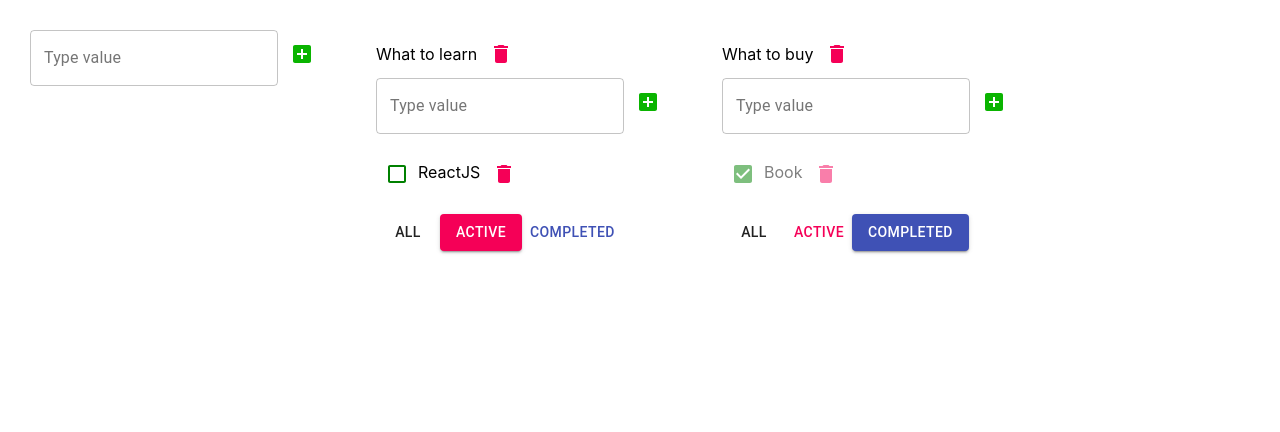
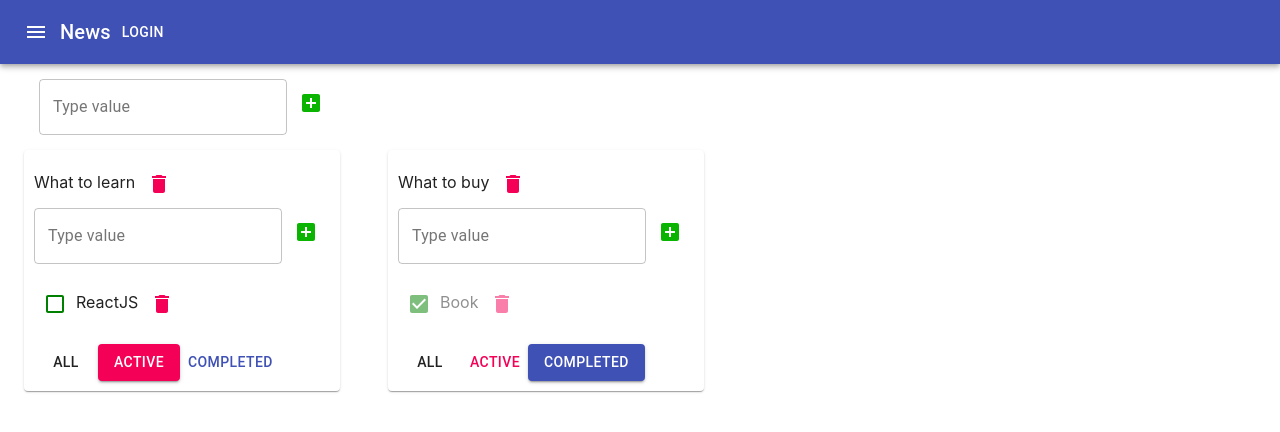
Before and after one commit to Oleg-Melnikow/TodoList_TS, a React (Create React App) app: page / in a window 1280 px wide. Shown: the top 432 px of the page. Built offline with nearby package versions, Linux system fonts and the light colour scheme.

Commit message:
add AppBar and Grid

```diff
--- a/src/App.css
+++ b/src/App.css
@@ -1,12 +1,3 @@
-.App {
-    padding: 30px;
-    display: flex;
-}
-
-.App > div {
-    margin-right: 50px;
-}
-
 .App ul {
     padding: 0;
 }
@@ -15,25 +6,6 @@
     list-style-type: none;
 }
 
-.error {
-    border: red 2px solid;
-    outline: none;
-}
-
-.error-message {
-    color: red;
-}
-
-.active-filter {
-    background-color: aquamarine;
-}
-
 .is-done {
     opacity: 0.5;
 }
-
-.title-wrap {
-    display: flex;
-    justify-content: flex-start;
-    align-items: center;
-}
--- a/src/App.tsx
+++ b/src/App.tsx
@@ -3,6 +3,9 @@ import './App.css';
 import {TodoList} from "./Todolist";
 import {v1} from "uuid";
 import {AddItemForm} from "./AddItemForm";
+import {AppBar, Button, Container, Grid, IconButton, Paper, Typography} from "@material-ui/core";
+import Toolbar from '@material-ui/core/Toolbar';
+import {Menu} from "@material-ui/icons";
 
 export type FilterValueType = "all" | "active" | "completed";
 
@@ -107,7 +110,22 @@ function App() {
 
     return (
         <div className="App">
+            <AppBar position="static">
+                <Toolbar>
+                    <IconButton edge="start" color="inherit" aria-label="menu">
+                        <Menu/>
+                    </IconButton>
+                    <Typography variant="h6">
+                        News
+                    </Typography>
+                    <Button color="inherit">Login</Button>
+                </Toolbar>
+            </AppBar>
+            <Container fixed>
+                <Grid container style={{padding: "15px"}}>
                     <AddItemForm addItem={addTodoList}/>
+                </Grid>
+                <Grid container spacing={6}>
                     {todoLists.map(tl => {
 
                         let tasksForTodoList = tasks[tl.id]
@@ -118,15 +136,20 @@ function App() {
                             tasksForTodoList = tasksForTodoList.filter(t => t.isDone)
                         }
 
-                return <TodoList key={tl.id} title={tl.title} tasks={tasksForTodoList}
+                        return <Grid item>
+                            <Paper style={{padding: "10px"}}>
+                                <TodoList key={tl.id} title={tl.title} tasks={tasksForTodoList}
                                           remoteTask={remoteTask} id={tl.id}
                                           changeFilter={changeFilter} addTask={addTask}
                                           changeStatus={changeStatus} filter={tl.filter}
                                           changeTaskTitle={changeTaskTitle}
                                           changeTodoListTitle={changeTodoListTitle}
                                           remoteTodoList={remoteTodoList}/>
+                            </Paper>
+                        </Grid>
                     })}
-
+                </Grid>
+            </Container>
         </div>
     );
 }
--- a/src/Todolist.tsx
+++ b/src/Todolist.tsx
@@ -34,7 +34,7 @@ export function TodoList(props: PropsType) {
 
     return (
         <div>
-            <div className="title-wrap">
+            <div>
                 <EditableSpan value={props.title} changeTitle={changeTodoListTitle}/>
                 <IconButton onClick={remoteTodoList}>
                     <Delete color={"secondary"}/>
@@ -63,7 +63,7 @@ export function TodoList(props: PropsType) {
                 }
             </ul>
             <div>
-                <Button  variant={props.filter === "all" ? "contained" : "text"} onClick={onAllClickHandler}>All
+                <Button variant={props.filter === "all" ? "contained" : "text"} onClick={onAllClickHandler}>All
                 </Button>
                 <Button color={"secondary"} variant={props.filter === "active" ? "contained" : "text"}
                         onClick={onActiveClickHandler}>Active
```
Lines whose indentation alone changed are shown as unchanged.
